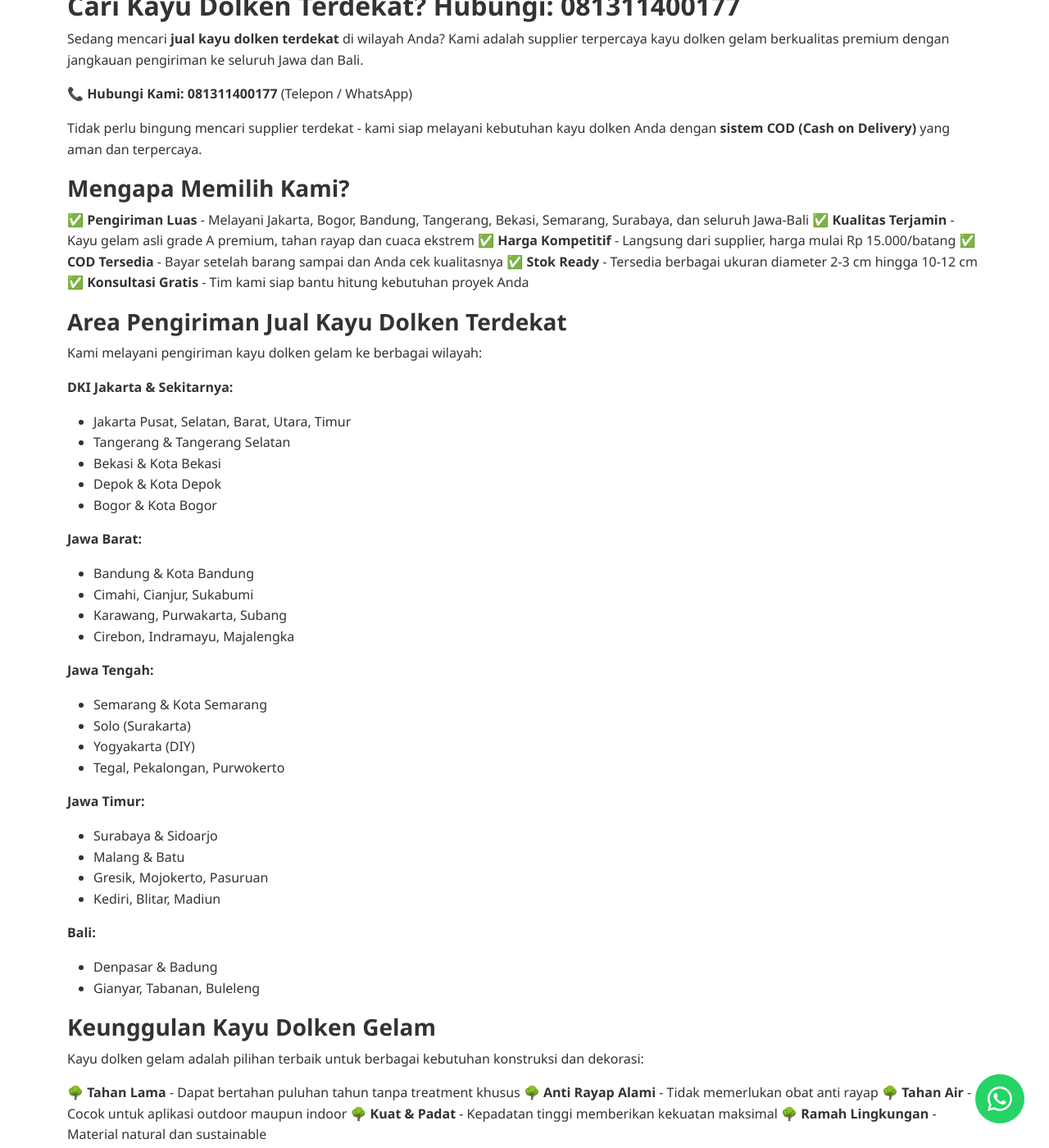
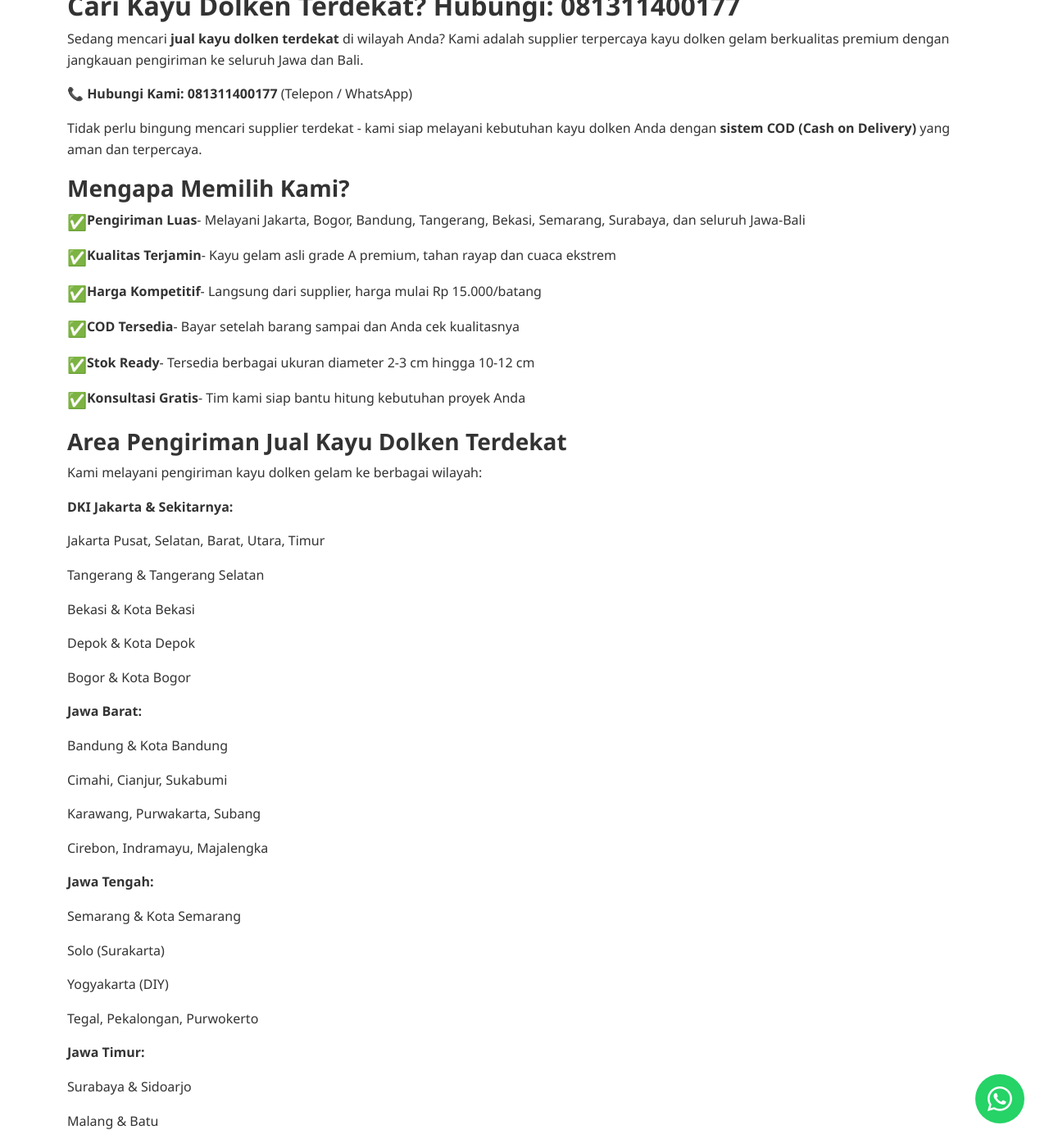
Before and after one commit to jualkayudolkengelam/jualkayudolkengelam.github.io, a Jekyll site: the page built from _posts/2025-11-15-jual-kayu-dolken-terdekat.md, in a window 1280 px wide and 1400 px high, scrolled down 965 px. Shown: the whole window at 82% size. Built offline with Jekyll 4.4.1, drawn with Linux system fonts in a browser that asks for light colours.

Commit message:
fix : item list style more better

```diff
--- a/_posts/2025-11-15-jual-kayu-dolken-terdekat.md
+++ b/_posts/2025-11-15-jual-kayu-dolken-terdekat.md
@@ -24,12 +24,14 @@ Tidak perlu bingung mencari supplier terdekat - kami siap melayani kebutuhan kay
 
 ### Mengapa Memilih Kami?
 
-✅ **Pengiriman Luas** - Melayani Jakarta, Bogor, Bandung, Tangerang, Bekasi, Semarang, Surabaya, dan seluruh Jawa-Bali
-✅ **Kualitas Terjamin** - Kayu gelam asli grade A premium, tahan rayap dan cuaca ekstrem
-✅ **Harga Kompetitif** - Langsung dari supplier, harga mulai Rp 15.000/batang
-✅ **COD Tersedia** - Bayar setelah barang sampai dan Anda cek kualitasnya
-✅ **Stok Ready** - Tersedia berbagai ukuran diameter 2-3 cm hingga 10-12 cm
-✅ **Konsultasi Gratis** - Tim kami siap bantu hitung kebutuhan proyek Anda
+<ul style="list-style: none; padding-left: 0;">
+  <li style="margin-bottom: 0.8rem;"><span style="color: #28a745; font-size: 1.2em;">✅</span> <strong>Pengiriman Luas</strong> - Melayani Jakarta, Bogor, Bandung, Tangerang, Bekasi, Semarang, Surabaya, dan seluruh Jawa-Bali</li>
+  <li style="margin-bottom: 0.8rem;"><span style="color: #28a745; font-size: 1.2em;">✅</span> <strong>Kualitas Terjamin</strong> - Kayu gelam asli grade A premium, tahan rayap dan cuaca ekstrem</li>
+  <li style="margin-bottom: 0.8rem;"><span style="color: #28a745; font-size: 1.2em;">✅</span> <strong>Harga Kompetitif</strong> - Langsung dari supplier, harga mulai Rp 15.000/batang</li>
+  <li style="margin-bottom: 0.8rem;"><span style="color: #28a745; font-size: 1.2em;">✅</span> <strong>COD Tersedia</strong> - Bayar setelah barang sampai dan Anda cek kualitasnya</li>
+  <li style="margin-bottom: 0.8rem;"><span style="color: #28a745; font-size: 1.2em;">✅</span> <strong>Stok Ready</strong> - Tersedia berbagai ukuran diameter 2-3 cm hingga 10-12 cm</li>
+  <li style="margin-bottom: 0.8rem;"><span style="color: #28a745; font-size: 1.2em;">✅</span> <strong>Konsultasi Gratis</strong> - Tim kami siap bantu hitung kebutuhan proyek Anda</li>
+</ul>
 
 ### Area Pengiriman Jual Kayu Dolken Terdekat
 
@@ -115,10 +117,13 @@ Kayu dolken gelam adalah pilihan terbaik untuk berbagai kebutuhan konstruksi dan
 **Telepon / WhatsApp: 081311400177**
 
 Siap memesan kayu dolken terdekat Anda? Hubungi **081311400177** sekarang untuk:
-- ✅ Konsultasi gratis kebutuhan proyek
-- ✅ Cek ketersediaan stok
-- ✅ Info harga terbaru dan penawaran khusus
-- ✅ Jadwal pengiriman terdekat
+
+<ul style="list-style: none; padding-left: 0;">
+  <li style="margin-bottom: 0.5rem;">✅ Konsultasi gratis kebutuhan proyek</li>
+  <li style="margin-bottom: 0.5rem;">✅ Cek ketersediaan stok</li>
+  <li style="margin-bottom: 0.5rem;">✅ Info harga terbaru dan penawaran khusus</li>
+  <li style="margin-bottom: 0.5rem;">✅ Jadwal pengiriman terdekat</li>
+</ul>
 
 **Jam Operasional:** Senin - Sabtu, 08:00 - 17:00 WIB
 
--- a/assets/css/main.scss
+++ b/assets/css/main.scss
@@ -394,3 +394,42 @@ img {
   border-color: var(--wood-brown);
   border-right-color: transparent;
 }
+
+/* Post Content - List Items with Icons */
+.post-content ul,
+.post-content ol {
+  list-style: none;
+  padding-left: 0;
+}
+
+.post-content li {
+  display: flex;
+  align-items: flex-start;
+  margin-bottom: 1rem;
+  line-height: 1.6;
+}
+
+.post-content li::before {
+  flex-shrink: 0;
+  margin-right: 0.5rem;
+}
+
+/* Fix for emoji checkmark lists in blog posts */
+.post-content p {
+  word-wrap: break-word;
+  overflow-wrap: break-word;
+}
+
+/* Ensure text wraps properly on mobile */
+@media (max-width: 768px) {
+  .post-content {
+    overflow-wrap: break-word;
+    word-wrap: break-word;
+    word-break: break-word;
+  }
+
+  .post-content p,
+  .post-content li {
+    hyphens: auto;
+  }
+}
```
